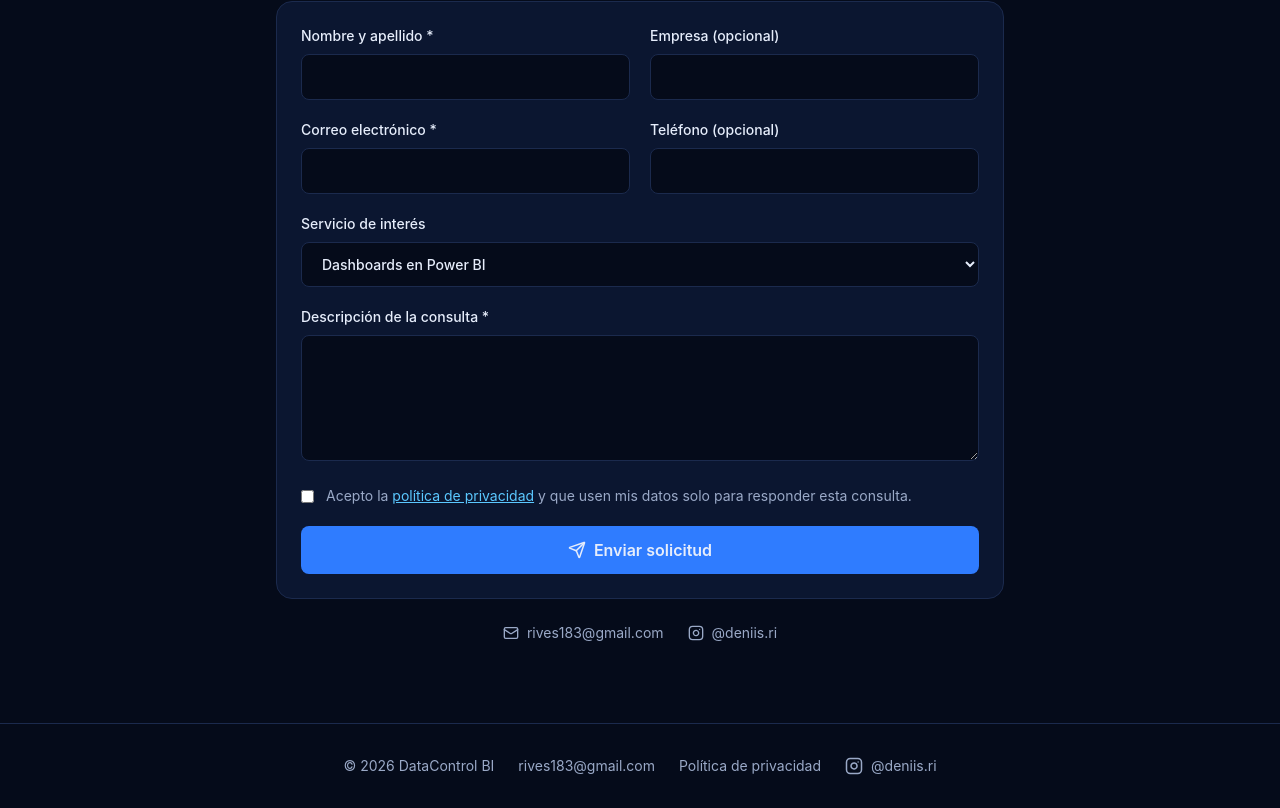
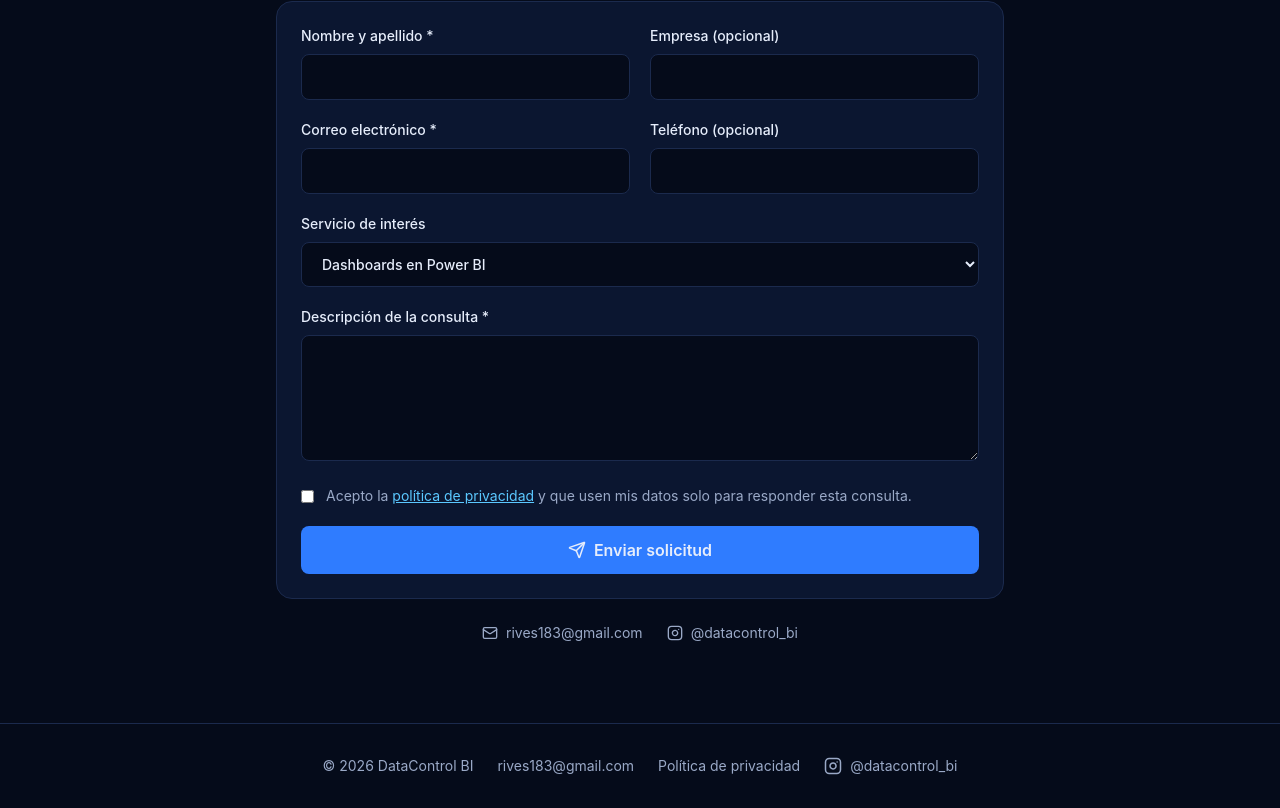
Before and after one commit to KrGabriel/DataControlBI, a React (Vite) app: page / in a window 1280 px wide. Shown: the part 3809-4617 px from the top of the page. Built offline with nearby package versions, Linux system fonts and the light colour scheme.

Commit message:
cambio de pagina ig

```diff
--- a/src/App.tsx
+++ b/src/App.tsx
@@ -3,7 +3,7 @@ import { BarChart3, Table2, Zap, Wallet, Truck, Boxes, MessageCircle, Mail, X, M
 
 const WHATSAPP = "5493743410899";
 const EMAIL = "rives183@gmail.com";
-const INSTAGRAM = "https://www.instagram.com/deniis.ri";
+const INSTAGRAM = "https://www.instagram.com/datacontrol_bi";
 const MODE = (import.meta.env.VITE_CONTACT_MODE ?? "email") as "email" | "whatsapp" | "both";
 
 const services = [
@@ -139,7 +139,7 @@ export default function App() {
           <a className="hover:text-ink" href={`mailto:${EMAIL}`}>{EMAIL}</a>
           <a className="hover:text-ink" href="/privacidad.html">Política de privacidad</a>
           <a className="inline-flex items-center gap-2 hover:text-ink" href={INSTAGRAM} target="_blank" rel="noopener noreferrer" aria-label="Instagram de DataControl BI (se abre en una pestaña nueva)">
-            <Instagram size={18} aria-hidden /> @deniis.ri
+            <Instagram size={18} aria-hidden /> @datacontrol_bi
           </a>
         </div>
       </footer>
@@ -233,7 +233,7 @@ function Contact() {
       )}
       <p className="mt-6 flex flex-wrap items-center justify-center gap-x-6 gap-y-2 text-sm text-mute">
         <span className="inline-flex items-center gap-2"><Mail size={16} aria-hidden /> {EMAIL}</span>
-        <a href={INSTAGRAM} target="_blank" rel="noopener noreferrer" className="inline-flex items-center gap-2 hover:text-ink"><Instagram size={16} aria-hidden /> @deniis.ri</a>
+        <a href={INSTAGRAM} target="_blank" rel="noopener noreferrer" className="inline-flex items-center gap-2 hover:text-ink"><Instagram size={16} aria-hidden /> @datacontrol_bi</a>
       </p>
     </section>
   );
```
